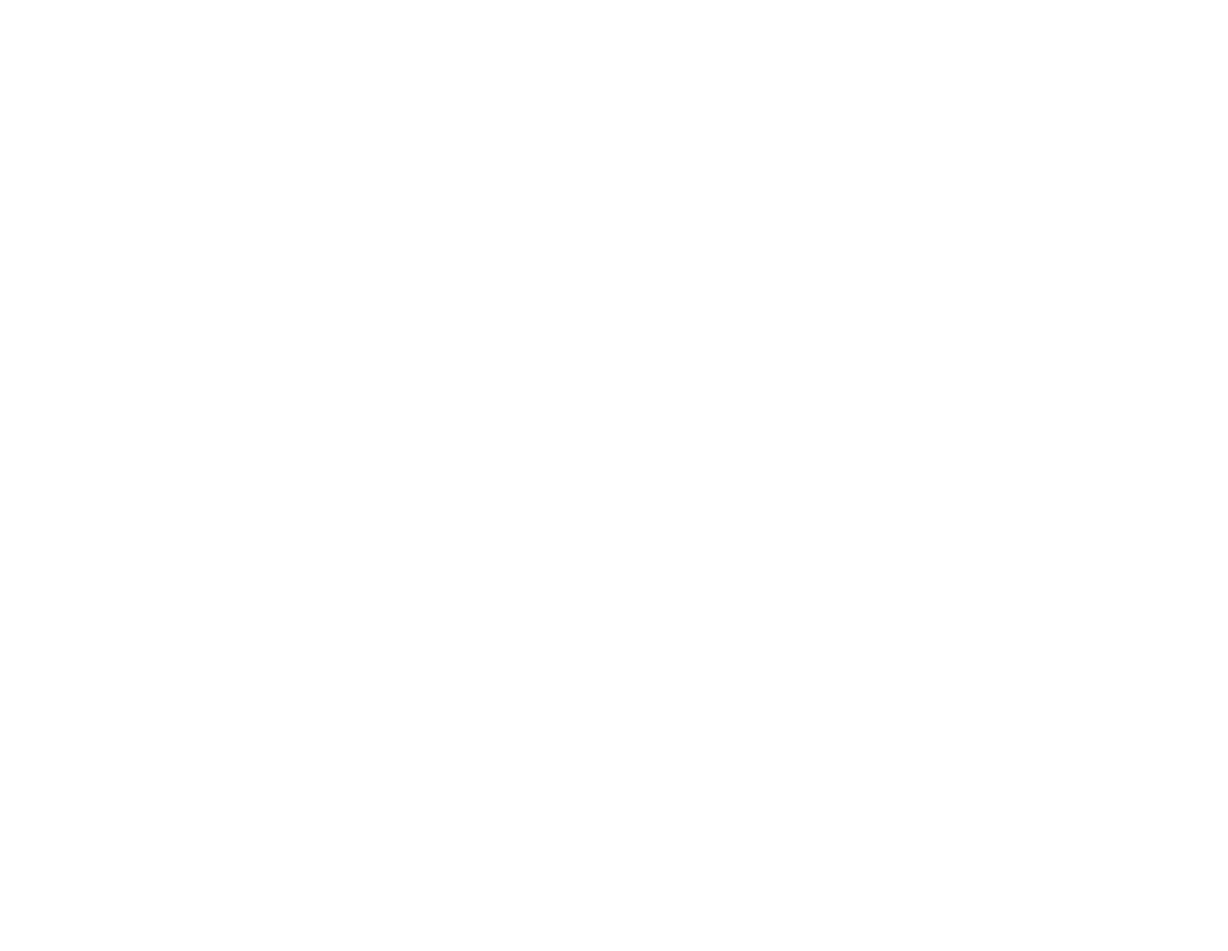
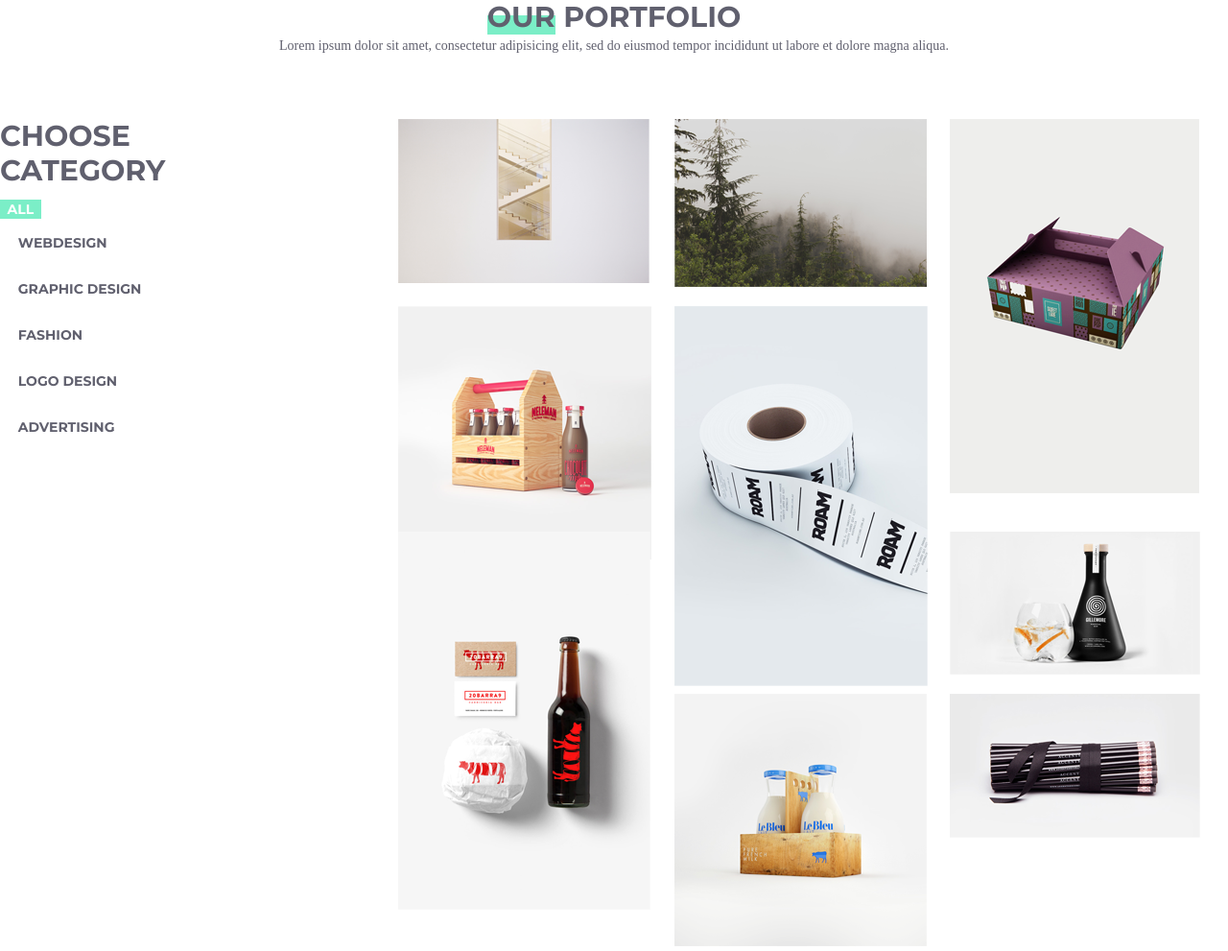
Before and after one commit to trickyOwl/home-groupwork, a plain HTML site: page index.html in a window 1280 px wide. Shown: the whole page at 96% size. Before the commit the page ends 800 px from the top, so only its background shows below. Drawn offline with nearby package versions, Linux system fonts and the light colour scheme; files that its build step writes are made by us from their sources.

Commit message:
create a portfolio section

```diff
--- a/css/css.css
+++ b/css/css.css
@@ -0,0 +1,277 @@
+/* Styling portfolio */
+
+.portfolio {
+  max-width: 1440px;
+  padding: 0;
+  margin: auto;
+}
+
+.portfolio__title {
+  text-align: center;
+  margin-bottom: 5%;
+}
+
+.portfolio__title_big {
+  font-family: "Montserrat", sans-serif;
+  text-transform: uppercase;
+  color: #60606e;
+  font-size: 30px;
+  position: relative;
+  width: fit-content;
+  margin: auto;
+}
+
+.portfolio__title_big::after {
+  position: absolute;
+  content: "";
+  width: 27%;
+  height: 55%;
+  background-color: #7beec7;
+  left: 0px;
+  bottom: 0px;
+  z-index: -1;
+}
+
+.portfolio__discription {
+  font-family: OpenSans;
+  font-size: 14px;
+  line-height: 24px;
+  font-weight: 400;
+  color: #60606e;
+}
+
+.gallery__aside {
+  margin-right: 15%;
+}
+
+.aside__title {
+  font-family: Montserrat;
+  text-transform: uppercase;
+  color: #60606e;
+  font-size: 30px;
+  margin-bottom: 5%;
+}
+
+.text_green {
+  font-family: Montserrat;
+  font-size: 14px;
+  text-transform: uppercase;
+  color: #ffffff;
+  background-color: #7beec7;
+  padding: 0.5% 4%;
+}
+
+.gallery__aside li {
+  font-family: Montserrat;
+  font-size: 14px;
+  line-height: 48px;
+  text-transform: uppercase;
+  color: #60606e;
+  list-style-type: none;
+  margin-left: 10%;
+}
+
+.gallery__aside ul {
+  padding-left: 0px;
+}
+
+.main-gallery {
+  display: grid;
+  overflow: hidden;
+  grid-template-columns: 1fr 1fr 1fr;
+  grid-template-rows: 0.3fr 0.4fr 0.4fr 0.4fr 0.4fr 0.4fr;
+  gap: 20px;
+}
+
+.img-1 {
+  grid-column-start: 1;
+  grid-column-end: 2;
+  grid-row-start: 1;
+  grid-row-end: 2;
+}
+
+.img-2 {
+  grid-column-start: 2;
+  grid-column-end: 3;
+  grid-row-start: 1;
+  grid-row-end: 2;
+}
+
+.img-3 {
+  grid-column-start: 3;
+  grid-column-end: 4;
+  grid-row-start: 1;
+  grid-row-end: 4;
+}
+
+.img-4 {
+  grid-column-start: 1;
+  grid-column-end: 2;
+  grid-row-start: 2;
+  grid-row-end: 4;
+}
+
+.img-5 {
+  grid-column-start: 2;
+  grid-column-end: 3;
+  grid-row-start: 2;
+  grid-row-end: 5;
+}
+
+.img-6 {
+  grid-column-start: 3;
+  grid-column-end: 4;
+  grid-row-start: 4;
+  grid-row-end: 5;
+}
+
+.img-7 {
+  grid-column-start: 1;
+  grid-column-end: 2;
+  grid-row-start: 4;
+  grid-row-end: 7;
+}
+
+.img-8 {
+  grid-column-start: 2;
+  grid-column-end: 3;
+  grid-row-start: 5;
+  grid-row-end: 7;
+}
+
+.img-9 {
+  grid-column-start: 3;
+  grid-column-end: 4;
+  grid-row-start: 5;
+  grid-row-end: 6;
+}
+
+@media screen and (max-width: 1024px) {
+  .portfolio__gallery {
+    display: flex;
+    flex-direction: column;
+  }
+
+  .gallery__aside,
+  .main-gallery {
+    max-width: 1024px;
+    text-align: center;
+  }
+
+  .gallery__aside li {
+    margin-left: 0px;
+    line-height: 30px;
+  }
+}
+
+@media screen and (max-width: 768px) {
+  .portfolio__title,
+  .aside__title {
+    margin-bottom: 2%;
+  }
+
+  .aside__title,
+  .portfolio__title_big {
+    font-size: 20px;
+  }
+
+  .gallery__aside li,
+  .portfolio__discription {
+    line-height: 20px;
+  }
+
+  .gallery__aside {
+    max-width: 768px;
+    text-align: center;
+  }
+
+  .main-gallery {
+    max-width: 768px;
+    text-align: center;
+    display: grid;
+    grid-template-columns: 1fr 1fr;
+    grid-template-rows: 0.5fr 0.5fr 0.5fr 0.5fr 0.5fr 0.5fr 0.5fr 0.5fr;
+    gap: 1%;
+  }
+
+  .img-1 {
+    grid-column-start: 1;
+    grid-column-end: 2;
+    grid-row-start: 1;
+    grid-row-end: 2;
+  }
+
+  .img-2 {
+    grid-column-start: 2;
+    grid-column-end: 3;
+    grid-row-start: 1;
+    grid-row-end: 2;
+  }
+
+  .img-3 {
+    grid-column-start: 1;
+    grid-column-end: 2;
+    grid-row-start: 2;
+    grid-row-end: 5;
+  }
+
+  .img-4 {
+    grid-column-start: 2;
+    grid-column-end: 3;
+    grid-row-start: 2;
+    grid-row-end: 4;
+  }
+
+  .img-5 {
+    grid-column-start: 1;
+    grid-column-end: 2;
+    grid-row-start: 5;
+    grid-row-end: 8;
+  }
+
+  .img-6 {
+    grid-column-start: 2;
+    grid-column-end: 3;
+    grid-row-start: 4;
+    grid-row-end: 5;
+  }
+
+  .img-7 {
+    grid-column-start: 2;
+    grid-column-end: 3;
+    grid-row-start: 5;
+    grid-row-end: 8;
+  }
+
+  .img-8 {
+    grid-column-start: 1;
+    grid-column-end: 2;
+    grid-row-start: 8;
+    grid-row-end: 9;
+  }
+
+  .img-9 {
+    grid-column-start: 2;
+    grid-column-end: 3;
+    grid-row-start: 8;
+    grid-row-end: 9;
+  }
+}
+
+@media screen and (max-width: 550px) {
+  .gallery__aside li,
+  .portfolio__discription {
+    font-size: 10px;
+  }
+
+  .main-gallery {
+    max-width: 550px;
+    display: flex;
+    justify-content: center;
+    flex-wrap: wrap;
+  }
+
+  .main-gallery div {
+    margin-bottom: 1%;
+  }
+}
--- a/index.html
+++ b/index.html
@@ -3,12 +3,65 @@
 <head>
     <meta charset="UTF-8">
     <link rel="stylesheet" href="https://stackpath.bootstrapcdn.com/bootstrap/4.3.1/css/bootstrap.min.css" integrity="sha384-ggOyR0iXCbMQv3Xipma34MD+dH/1fQ784/j6cY/iJTQUOhcWr7x9JvoRxT2MZw1T" crossorigin="anonymous">
-    <link rel="stylesheet" href="css.css">
+    <link rel="stylesheet" href="./css/css.css">
+    <link href="https://fonts.googleapis.com/css2?family=Montserrat:wght@700&display=swap" rel="stylesheet">
     <link rel="stylesheet" href="https://pro.fontawesome.com/releases/v5.10.0/css/all.css" integrity="sha384-AYmEC3Yw5cVb3ZcuHtOA93w35dYTsvhLPVnYs9eStHfGJvOvKxVfELGroGkvsg+p" crossorigin="anonymous"/>
     <meta name="viewport" content="width=device-width, initial-scale=1.0">
     <title>Document</title>
 </head>
 <body>
 
+    <section class="portfolio">
+        <div class="portfolio__title">
+            <h3 class="portfolio__title_big">our portfolio</h3>
+            <p class="portfolio__discription">Lorem ipsum dolor sit amet, consectetur adipisicing elit, sed do eiusmod tempor incididunt ut labore et dolore magna
+            aliqua.</p>
+        </div>
+
+        <div class="row portfolio__gallery">
+            <div class="col-2 gallery__aside">
+                <h3 class="aside__title">choose category</h3>
+                <span class="text_green">All</span>
+                <ul>
+                    <li>webdesign</li>
+                    <li>graphic design</li>
+                    <li>fashion</li>
+                    <li>logo design</li>
+                    <li>advertising</li>
+                </ul>
+            </div>
+
+            <div class="col-8 main-gallery">
+                <div class="img-1">
+                    <img  src="./img/Layer_5.png" alt="img-1">
+                </div>
+                <div class="img-2">
+                    <img  src="./img/Layer_6.png" alt="img-2">
+                </div>
+                <div class="img-3">
+                    <img  src="./img/Layer_7.png" alt="img-3">
+                </div>
+                <div class="img-4">
+                    <img  src="./img/Layer_8.png" alt="img-4">
+                </div>
+                <div class="img-5">
+                    <img  src="./img/Layer_9.png" alt="img-5">
+                </div>
+                <div class="img-6">
+                    <img  src="./img/Layer_10.png" alt="img-6">
+                </div>
+                <div class="img-7" >
+                    <img src="./img/Layer_11.png" alt="img-7">
+                </div>
+                <div class="img-8">
+                    <img  src="./img/Layer_14.png" alt="img-8">
+                </div>
+                <div class="img-9">
+                    <img  src="./img/Layer_13.png" alt="img-9">
+                </div>
+            </div>
+
+        </div>
+    </section>
 </body>
 </html>
```
